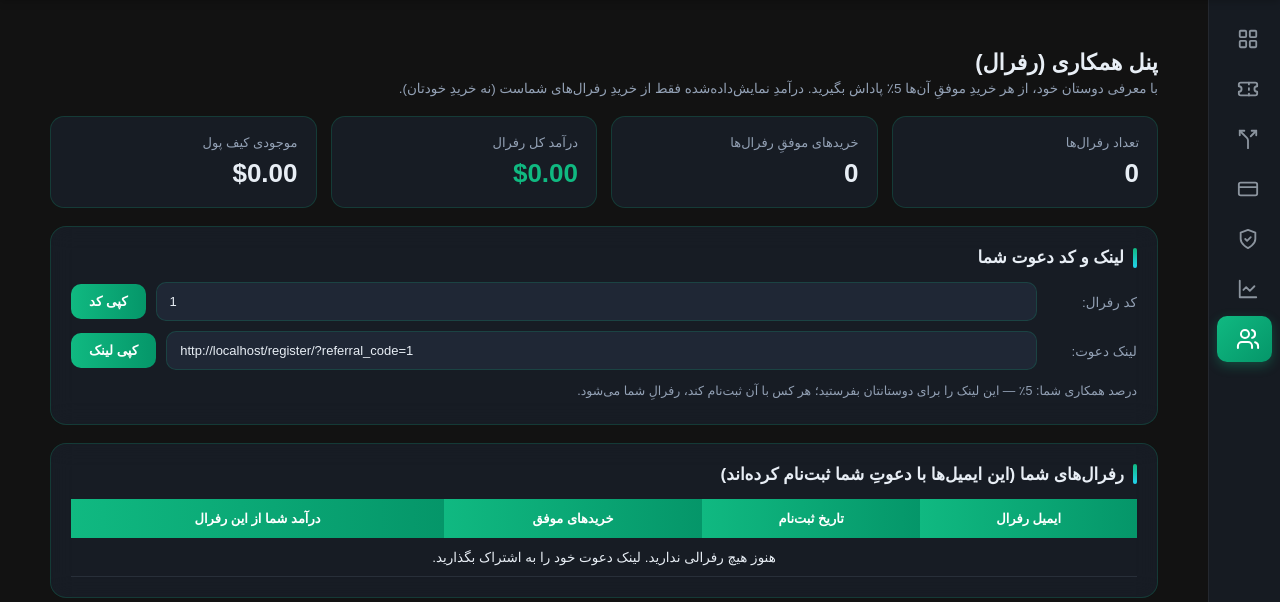
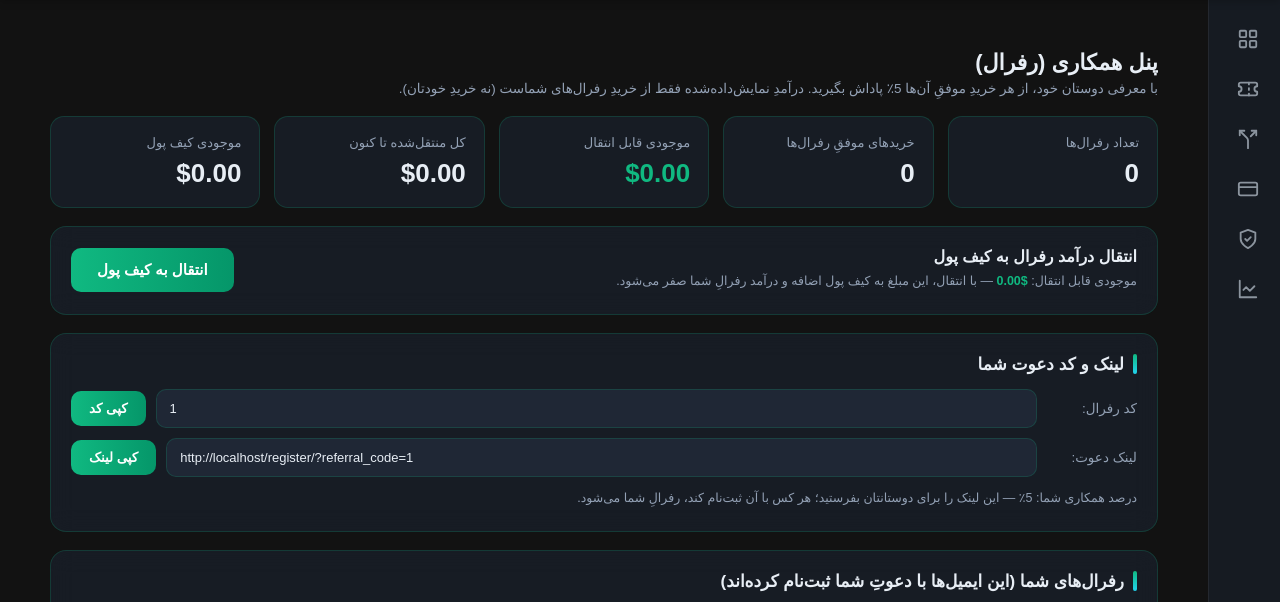
Before and after one commit to sonikasin/apex, a Django app: page /affiliate-panel/ in a window 1280 px wide. Shown: the part 64-666 px from the top of the page. Run offline with Django 5.2, Linux system fonts and the light colour scheme; the visitor is signed in with stand-in values (Sample User, id 1); data comes from the database, SQL or seed files in the repository; data that the repository does not hold is empty.

Commit message:
Referral: remove sidebar link, add dashboard buttons, transfer-to-wallet flow, admin transfer review

```diff
--- a/admin_panel/urls.py
+++ b/admin_panel/urls.py
@@ -72,6 +72,7 @@ urlpatterns = [
     path('user-search/', views.user_search, name='user_search'),
     path('accounts/create-via-api/', views.create_account_via_api, name='create_account_via_api'),
     path('payment-gateway-settings/', views.payment_gateway_settings, name='payment_gateway_settings'),
+    path('referral-transfers/', views.referral_transfer_list, name='referral_transfer_list'),
     path('action-logs/', views.admin_action_log_list, name='admin_action_log_list'),
     path('action-logs/<int:pk>/', views.admin_action_log_detail, name='admin_action_log_detail'),
 
--- a/templates/admin_panel/base.html
+++ b/templates/admin_panel/base.html
@@ -322,6 +322,10 @@
                     <svg viewBox="0 0 24 24" fill="none" stroke="currentColor" stroke-width="2"><circle cx="18" cy="5" r="3"/><circle cx="6" cy="12" r="3"/><circle cx="18" cy="19" r="3"/><line x1="8.6" y1="10.5" x2="15.4" y2="6.5"/><line x1="8.6" y1="13.5" x2="15.4" y2="17.5"/></svg>
                     رفرال‌ها
                 </a>
+                <a class="nav-link" href="{% url 'admin_panel:referral_transfer_list' %}">
+                    <svg viewBox="0 0 24 24" fill="none" stroke="currentColor" stroke-width="2"><path d="M12 2v20"/><path d="M17 5H9.5a3.5 3.5 0 0 0 0 7h5a3.5 3.5 0 0 1 0 7H6"/></svg>
+                    انتقال‌های رفرال
+                </a>
                 <a class="nav-link" href="{% url 'admin_panel:payment_gateway_settings' %}">
                     <svg viewBox="0 0 24 24" fill="none" stroke="currentColor" stroke-width="2"><rect x="2" y="5" width="20" height="14" rx="2"/><line x1="2" y1="10" x2="22" y2="10"/><line x1="6" y1="15" x2="10" y2="15"/></svg>
                     تنظیمات درگاه پرداخت
--- a/templates/affiliate_panel.html
+++ b/templates/affiliate_panel.html
@@ -62,8 +62,21 @@ table.afx-table tr:hover td { background:rgba(16,185,129,.06); }
     <div class="afx-stats">
         <div class="afx-stat"><div class="t">تعداد رفرال‌ها</div><div class="v">{{ referral_count }}</div></div>
         <div class="afx-stat"><div class="t">خریدهای موفقِ رفرال‌ها</div><div class="v">{{ order_count }}</div></div>
-        <div class="afx-stat"><div class="t">درآمد کل رفرال</div><div class="v g">${{ total_earnings|floatformat:2 }}</div></div>
+        <div class="afx-stat"><div class="t">موجودی قابل انتقال</div><div class="v g">${{ total_earnings|floatformat:2 }}</div></div>
+        <div class="afx-stat"><div class="t">کل منتقل‌شده تا کنون</div><div class="v">${{ total_transferred|floatformat:2 }}</div></div>
         <div class="afx-stat"><div class="t">موجودی کیف پول</div><div class="v">${{ wallet_balance|floatformat:2 }}</div></div>
+    </div>
+
+    <!-- انتقال به کیف پول -->
+    <div class="afx-card" style="display:flex;align-items:center;justify-content:space-between;gap:14px;flex-wrap:wrap;">
+        <div>
+            <div style="font-weight:800;font-size:16px;">انتقال درآمد رفرال به کیف پول</div>
+            <div class="afx-note" style="margin-top:4px;">موجودی قابل انتقال: <b style="color:var(--afx-green);">${{ total_earnings|floatformat:2 }}</b> — با انتقال، این مبلغ به کیف پول اضافه و درآمد رفرالِ شما صفر می‌شود.</div>
+        </div>
+        <form method="post" action="{% url 'transfer_referral_to_wallet' %}" onsubmit="return confirm('کل موجودی درآمد رفرال ({{ total_earnings|floatformat:2 }}$) به کیف پول منتقل و صفر می‌شود. مطمئن هستید؟');">
+            {% csrf_token %}
+            <button type="submit" class="afx-copy" style="padding:13px 26px;font-size:15px;">انتقال به کیف پول</button>
+        </form>
     </div>
 
     <!-- لینک رفرال -->
--- a/templates/base_dashboard.html
+++ b/templates/base_dashboard.html
@@ -96,14 +96,6 @@
                         <span class="dash-sidebar__label">آنالیز حساب</span>
                     </a>
                 </li>
-                <li>
-                    <a href="{% url 'affiliate_panel' %}" class="{% if '/affiliate-panel/' in request.path %}active{% endif %}">
-                        <span class="dash-sidebar__icon">
-                            <svg xmlns="http://www.w3.org/2000/svg" width="22" height="22" viewBox="0 0 24 24" fill="none" stroke="currentColor" stroke-width="2" stroke-linecap="round" stroke-linejoin="round"><path d="M16 21v-2a4 4 0 0 0-4-4H6a4 4 0 0 0-4 4v2"/><circle cx="9" cy="7" r="4"/><path d="M22 21v-2a4 4 0 0 0-3-3.87"/><path d="M16 3.13a4 4 0 0 1 0 7.75"/></svg>
-                        </span>
-                        <span class="dash-sidebar__label">پنل همکاری</span>
-                    </a>
-                </li>
             </ul>
         </div>
     </aside>
--- a/trading/models.py
+++ b/trading/models.py
@@ -502,3 +502,22 @@ class PaymentGatewaySetting(models.Model):
     @classmethod
     def get_active_gateway(cls):
         return cls.load().active_rial_gateway
+
+
+
+class ReferralTransfer(models.Model):
+    """ثبتِ انتقالِ درآمدِ رفرال به کیف‌پول (برای بازبینیِ ادمین و جلوگیری از تقلب)."""
+    user = models.ForeignKey(CustomUser, on_delete=models.CASCADE, related_name='referral_transfers', verbose_name="کاربر")
+    amount_usd = models.DecimalField(max_digits=12, decimal_places=2, verbose_name="مبلغ منتقل‌شده (دلار)")
+    breakdown = models.TextField(blank=True, verbose_name="ریز درآمد (JSON)")
+    wallet_before = models.DecimalField(max_digits=12, decimal_places=2, default=Decimal('0.00'), verbose_name="موجودی کیف‌پول قبل")
+    wallet_after = models.DecimalField(max_digits=12, decimal_places=2, default=Decimal('0.00'), verbose_name="موجودی کیف‌پول بعد")
+    created_at = models.DateTimeField(auto_now_add=True, verbose_name="تاریخ انتقال")
+
+    class Meta:
+        verbose_name = 'انتقال درآمد رفرال'
+        verbose_name_plural = 'انتقال‌های درآمد رفرال'
+        ordering = ['-created_at']
+
+    def __str__(self):
+        return f"انتقال {self.amount_usd}$ - {self.user.email}"
--- a/trading/urls.py
+++ b/trading/urls.py
@@ -32,6 +32,7 @@ urlpatterns = [
     path('payment-error/', views.payment_error, name='payment_error'),
     path('personal-analytics/', views.personal_analytics, name='personal_analytics'),
     path('affiliate-panel/', views.affiliate_panel, name='affiliate_panel'),
+    path('referral/transfer/', views.transfer_referral_to_wallet, name='transfer_referral_to_wallet'),
     path('submission/', views.user_submission_form, name='user_submission_form'),
     path('stage-upgrade-request/', views.stage_upgrade_request, name='stage_upgrade_request'),
 
--- a/trading/views.py
+++ b/trading/views.py
@@ -2,7 +2,7 @@ import requests
 from requests.auth import HTTPBasicAuth
 import logging
 from django.shortcuts import render, redirect
-from .models import PropAccount, PropOrder,FreeAccountQuota, Ticket,Wallet,WalletTransaction, CustomUser,DiscountCode, PlanStage,PropPlan,Referral,Wallet,StageUpgradeRequest
+from .models import PropAccount, PropOrder,FreeAccountQuota, Ticket,Wallet,WalletTransaction, CustomUser,DiscountCode, PlanStage,PropPlan,Referral,Wallet,StageUpgradeRequest,ReferralTransfer
 from django.contrib import messages
 from django.utils import timezone
 from django.contrib.auth import authenticate, login, logout
@@ -2149,6 +2149,67 @@ def personal_analytics(request):
 
 
 @login_required
+def transfer_referral_to_wallet(request):
+    """کلِ موجودیِ درآمدِ رفرال را به کیف‌پول منتقل و درآمدِ رفرال را صفر می‌کند."""
+    if request.method != 'POST':
+        return redirect('affiliate_panel')
+
+    user = request.user
+    import json as _json
+    from django.db import transaction as _dbtx
+
+    try:
+        with _dbtx.atomic():
+            referrals = Referral.objects.select_for_update().filter(referrer=user).exclude(referred=user)
+            breakdown = []
+            total = Decimal('0.00')
+            for r in referrals:
+                amt = r.earnings or Decimal('0.00')
+                if amt > 0:
+                    breakdown.append({'referred_email': r.referred.email, 'amount': str(amt)})
+                    total += amt
+
+            if total <= 0:
+                messages.error(request, 'موجودی درآمد رفرالی برای انتقال وجود ندارد.')
+                return redirect('affiliate_panel')
+
+            wallet, _ = Wallet.objects.select_for_update().get_or_create(user=user)
+            wallet_before = wallet.balance_usd or Decimal('0.00')
+            wallet.balance_usd = wallet_before + total
+            wallet.save()
+
+            # صفر کردن درآمدِ همه‌ی رفرال‌ها پس از انتقال
+            referrals.update(earnings=Decimal('0.00'))
+
+            # ثبتِ رکوردِ انتقال (برای بازبینیِ ادمین)
+            ReferralTransfer.objects.create(
+                user=user,
+                amount_usd=total,
+                breakdown=_json.dumps(breakdown, ensure_ascii=False),
+                wallet_before=wallet_before,
+                wallet_after=wallet.balance_usd,
+            )
+
+        # ثبتِ تراکنشِ کیف‌پول برای شفافیت (خارج از اتمیک؛ اختیاری)
+        try:
+            WalletTransaction.objects.create(
+                user=user, transaction_type='deposit', amount_toman=0, amount_usd=total,
+                status='completed',
+                transaction_id=f"REF-{user.id}-{int(timezone.now().timestamp() * 1000)}",
+                payment_gateway='referral',
+            )
+        except Exception:
+            pass
+
+        messages.success(request, f'مبلغ {total}$ از درآمد رفرال با موفقیت به کیف پول شما منتقل شد.')
+    except Exception as e:
+        logger.error(f"Referral transfer error for {user.email}: {e}")
+        messages.error(request, 'خطا در انتقال درآمد رفرال. لطفاً دوباره تلاش کنید.')
+
+    return redirect('affiliate_panel')
+
+
+@login_required
 def affiliate_panel(request):
     user = request.user
     # دریافت رفرال‌های کاربر
@@ -2184,6 +2245,7 @@ def affiliate_panel(request):
 
     # دریافت موجودی کیف پول
     wallet, created = Wallet.objects.get_or_create(user=user)
+    total_transferred = ReferralTransfer.objects.filter(user=user).aggregate(t=Sum('amount_usd'))['t'] or Decimal('0.00')
 
     # لینک رفرال
     referral_link = f"{request.scheme}://{request.get_host()}{reverse('register')}?referral_code={user.id}"
@@ -2192,6 +2254,7 @@ def affiliate_panel(request):
         'referral_count': referral_count,
         'order_count': order_count,
         'total_earnings': total_earnings,
+        'total_transferred': total_transferred,
         'wallet_balance': wallet.balance_usd,
         'referral_code': user.id,
         'affiliate_percentage': user.affiliate_percentage,
```
Also changed, not shown: admin_panel/views.py (+43 -2 lines), templates/admin_panel/referral_transfer_list.html (added, +69 -0 lines), templates/dashboard.html (+7 -0 lines), trading/migrations/0040_referraltransfer.py (added).
